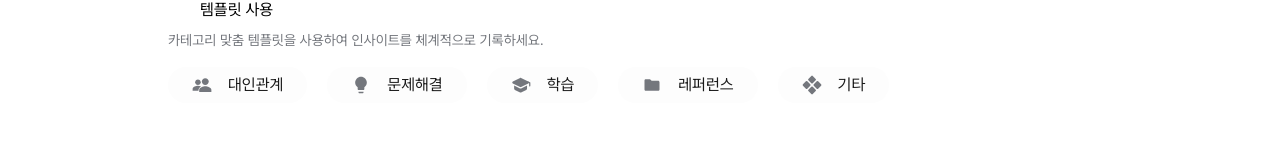
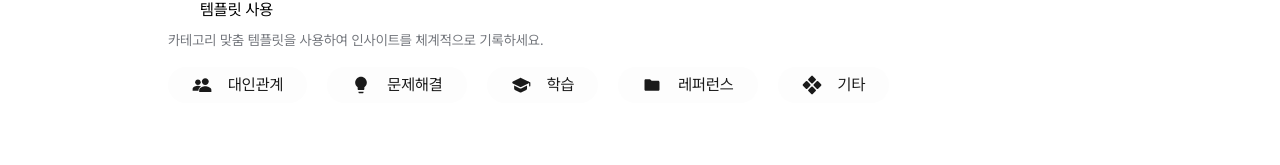
Before and after one commit to Teamie71/folioo-front, a Next.js app: page /log in a window 1280 px wide. Shown: the part 784-949 px from the top of the page. Built offline with nearby package versions, Linux system fonts and the light colour scheme.

Commit message:
🎨 Design: 아이콘 색상 Current로 수정

```diff
--- a/src/components/icons/EtcIcon.tsx
+++ b/src/components/icons/EtcIcon.tsx
@@ -10,8 +10,8 @@ export default function EtcIcon() {
       <g clipPath='url(#clip0_3242_1984)'>
         <path
           d='M7.08268 4.58321L10.0289 1.63696L12.9752 4.58321L10.0293 7.52946L7.08268 4.58321ZM12.4993 9.99988L15.4456 7.05363L18.3918 9.99988L15.446 12.9461L12.4993 9.99988ZM1.66602 9.99988L4.61227 7.05363L7.55852 9.99988L4.61268 12.9461L1.66602 9.99988ZM7.08268 15.4165L10.0289 12.4703L12.9752 15.4165L10.0293 18.3628L7.08268 15.4165Z'
-          fill='#74777D'
-          stroke='#74777D'
+          fill='currentColor'
+          stroke='currentColor'
           strokeWidth='2'
           strokeLinecap='round'
           strokeLinejoin='round'
--- a/src/components/icons/InterpersonIcon.tsx
+++ b/src/components/icons/InterpersonIcon.tsx
@@ -9,19 +9,19 @@ export default function InterpersonIcon() {
     >
       <path
         d='M5.9375 10C7.4908 10 8.75 8.7408 8.75 7.1875C8.75 5.6342 7.4908 4.375 5.9375 4.375C4.3842 4.375 3.125 5.6342 3.125 7.1875C3.125 8.7408 4.3842 10 5.9375 10Z'
-        fill='#74777D'
+        fill='currentColor'
       />
       <path
         d='M9.14062 11.5625C8.04063 11.0039 6.82656 10.7812 5.9375 10.7812C4.19609 10.7812 0.625 11.8492 0.625 13.9844V15.625H6.48438V14.9973C6.48438 14.2551 6.79688 13.5109 7.34375 12.8906C7.78008 12.3953 8.39102 11.9355 9.14062 11.5625Z'
-        fill='#74777D'
+        fill='currentColor'
       />
       <path
         d='M13.2812 11.25C11.2473 11.25 7.1875 12.5063 7.1875 15V16.875H19.375V15C19.375 12.5063 15.3152 11.25 13.2812 11.25Z'
-        fill='#74777D'
+        fill='currentColor'
       />
       <path
         d='M13.2812 10C15.1797 10 16.7188 8.46098 16.7188 6.5625C16.7188 4.66402 15.1797 3.125 13.2812 3.125C11.3828 3.125 9.84375 4.66402 9.84375 6.5625C9.84375 8.46098 11.3828 10 13.2812 10Z'
-        fill='#74777D'
+        fill='currentColor'
       />
     </svg>
   );
--- a/src/components/icons/LearningIcon.tsx
+++ b/src/components/icons/LearningIcon.tsx
@@ -11,19 +11,19 @@ export default function LearningIcon() {
         fillRule='evenodd'
         clipRule='evenodd'
         d='M3.125 10.5342V13.26C3.125 13.6935 3.24792 14.118 3.4795 14.4844C3.71108 14.8508 4.04182 15.144 4.43333 15.33L8.6 17.3083C8.90726 17.4543 9.24316 17.53 9.58333 17.53C9.9235 17.53 10.2594 17.4543 10.5667 17.3083L14.7333 15.33C15.1249 15.144 15.4556 14.8508 15.6872 14.4844C15.9188 14.118 16.0417 13.6935 16.0417 13.26V10.535L10.6458 13.2325C10.316 13.3975 9.95218 13.4834 9.58333 13.4834C9.21449 13.4834 8.85071 13.3975 8.52083 13.2325L3.125 10.5342Z'
-        fill='#74777D'
+        fill='currentColor'
       />
       <path
         fillRule='evenodd'
         clipRule='evenodd'
         d='M9.07906 2.88657C9.39573 2.72824 9.76906 2.72824 10.0857 2.88657L17.3007 6.49407C18.1299 6.90824 18.1299 8.09157 17.3007 8.50657L10.0857 12.1149C9.76906 12.2732 9.39573 12.2732 9.07906 12.1149L1.86406 8.50657C1.0349 8.09157 1.0349 6.90824 1.86406 6.49407L9.07906 2.88657Z'
-        fill='#74777D'
+        fill='currentColor'
       />
       <path
         fillRule='evenodd'
         clipRule='evenodd'
         d='M16.5237 6.80406C16.5977 6.65576 16.7276 6.54295 16.8849 6.49044C17.0421 6.43793 17.2137 6.45003 17.362 6.52406L19.0287 7.35739C19.1324 7.40938 19.2196 7.48923 19.2806 7.58798C19.3415 7.68674 19.3737 7.80052 19.3737 7.91656V10.8332C19.3737 10.999 19.3078 11.158 19.1906 11.2752C19.0734 11.3924 18.9144 11.4582 18.7487 11.4582C18.5829 11.4582 18.4239 11.3924 18.3067 11.2752C18.1895 11.158 18.1237 10.999 18.1237 10.8332V8.30323L16.8028 7.64239C16.6545 7.56835 16.5417 7.43843 16.4892 7.28121C16.4367 7.124 16.4496 6.95236 16.5237 6.80406Z'
-        fill='#74777D'
+        fill='currentColor'
       />
     </svg>
   );
--- a/src/components/icons/ProblemSolveIcon.tsx
+++ b/src/components/icons/ProblemSolveIcon.tsx
@@ -9,7 +9,7 @@ export default function ProblemSolveIcon() {
     >
       <path
         d='M9.99935 1.66675C8.45225 1.66675 6.96852 2.28133 5.87456 3.37529C4.7806 4.46925 4.16602 5.95299 4.16602 7.50008C4.16602 9.48341 5.15768 11.2251 6.66602 12.2834V14.1667C6.66602 14.3878 6.75381 14.5997 6.91009 14.756C7.06637 14.9123 7.27834 15.0001 7.49935 15.0001H12.4993C12.7204 15.0001 12.9323 14.9123 13.0886 14.756C13.2449 14.5997 13.3327 14.3878 13.3327 14.1667V12.2834C14.841 11.2251 15.8327 9.48341 15.8327 7.50008C15.8327 5.95299 15.2181 4.46925 14.1241 3.37529C13.0302 2.28133 11.5464 1.66675 9.99935 1.66675ZM7.49935 17.5001C7.49935 17.7211 7.58715 17.9331 7.74343 18.0893C7.89971 18.2456 8.11167 18.3334 8.33268 18.3334H11.666C11.887 18.3334 12.099 18.2456 12.2553 18.0893C12.4116 17.9331 12.4993 17.7211 12.4993 17.5001V16.6667H7.49935V17.5001Z'
-        fill='#74777D'
+        fill='currentColor'
       />
     </svg>
   );
--- a/src/components/icons/ReferenceIcon.tsx
+++ b/src/components/icons/ReferenceIcon.tsx
@@ -9,7 +9,7 @@ export default function ReferenceIcon() {
     >
       <path
         d='M3.84667 15.8334C3.46278 15.8334 3.1425 15.7051 2.88583 15.4484C2.62917 15.1917 2.50056 14.8712 2.5 14.4867V5.51341C2.5 5.12953 2.62861 4.80925 2.88583 4.55258C3.14306 4.29591 3.46306 4.1673 3.84583 4.16675H7.99667L9.66333 5.83341H16.1542C16.5375 5.83341 16.8578 5.96203 17.115 6.21925C17.3722 6.47647 17.5006 6.79675 17.5 7.18008V14.4876C17.5 14.8709 17.3717 15.1912 17.115 15.4484C16.8583 15.7056 16.5381 15.834 16.1542 15.8334H3.84667Z'
-        fill='#74777D'
+        fill='currentColor'
       />
     </svg>
   );
--- a/src/features/experience/chat/components/CardMentionDetailModal.tsx
+++ b/src/features/experience/chat/components/CardMentionDetailModal.tsx
@@ -33,32 +33,32 @@ export function CardMentionDetailModal({
     switch (category) {
       case '대인관계':
         return (
-          <div className='scale-90'>
+          <div className=''>
             <InterpersonIcon />
           </div>
         );
       case '문제해결':
         return (
-          <div className='scale-90'>
+          <div className=''>
             <ProblemSolveIcon />
           </div>
         );
       case '학습':
         return (
-          <div className='scale-90'>
+          <div className=''>
             <LearningIcon />
           </div>
         );
       case '레퍼런스':
         return (
-          <div className='scale-90'>
+          <div className=''>
             <ReferenceIcon />
           </div>
         );
       case '기타':
       default:
         return (
-          <div className='scale-90'>
+          <div className=''>
             <EtcIcon />
           </div>
         );
--- a/src/features/experience/chat/components/ChatMention.tsx
+++ b/src/features/experience/chat/components/ChatMention.tsx
@@ -21,17 +21,17 @@ interface MentionItem {
 const DUMMY_ITEMS: MentionItem[] = [
   {
     id: '1',
-    title: '제목제목제목',
+    title: '제목',
     date: '2025.01.10',
-    content: '내용이 들어가는 곳입니다.',
+    content: '내용내용',
     activityName: '미분류',
     category: '대인관계',
   },
   {
     id: '2',
-    title: '제목제목제목',
+    title: '제목제목',
     date: '2025.01.11',
-    content: '두 번째 내용입니다.',
+    content: '내용내용내용내용내용내용',
     activityName: '활동 A',
     category: '문제해결',
   },
@@ -39,23 +39,23 @@ const DUMMY_ITEMS: MentionItem[] = [
     id: '3',
     title: '제목제목제목',
     date: '2025.01.12',
-    content: '세 번째 내용입니다.',
+    content: '내용내용내용내용내용내용내용내용',
     activityName: '활동 BB',
     category: '학습',
   },
   {
     id: '4',
-    title: '제목제목제목',
+    title: '제목제목제목제목',
     date: '2025.01.13',
-    content: '네 번째 내용입니다.',
+    content: '내용내용내용내용내용내용내용내용내용내용',
     activityName: '미분류',
     category: '레퍼런스',
   },
   {
     id: '5',
-    title: '제목제목제목',
+    title: '제목제목제목제목제목',
     date: '2025.01.14',
-    content: '다섯 번째 내용입니다.',
+    content: '내용내용내용내용내용내용내용내용내용내용내용내용',
     activityName: '미분류',
     category: '기타',
   },
@@ -83,35 +83,35 @@ export const ChatMention = ({ onSelect }: ChatMentionProps) => {
       <div className='flex h-[15rem] w-[35.2rem] flex-col rounded-[1rem] border border-[#CDD0D5] bg-[#FDFDFD] shadow-[0px_0px_32px_0px_#00000040]'>
         <div className='flex items-center'>
           <div className='flex items-center justify-center'>
-            <div className='flex cursor-pointer items-center gap-[0.5rem] border-b-[0.125rem] border-[#9EA4A9] px-[1.25rem] py-[0.75rem] hover:rounded-tl-[1rem] hover:border-b-[#5060C5] hover:bg-[#F6F5FF] hover:font-bold hover:text-[#5060C5]'>
+            <div className='flex cursor-pointer items-center gap-[0.5rem] border-b-[0.125rem] border-[#9EA4A9] px-[1.25rem] py-[0.75rem] text-[#1A1A1A] hover:rounded-tl-[1rem] hover:border-b-[#5060C5] hover:bg-[#F6F5FF] hover:font-bold hover:text-[#5060C5]'>
               <InterpersonIcon />
               <p>대인관계</p>
             </div>
           </div>
 
           <div className='flex items-center justify-center'>
-            <div className='flex cursor-pointer items-center gap-[0.5rem] border-b-[0.125rem] border-[#9EA4A9] px-[1.25rem] py-[0.75rem] hover:rounded-tr-[1rem] hover:border-b-[#5060C5] hover:bg-[#F6F5FF] hover:font-bold hover:text-[#5060C5]'>
+            <div className='flex cursor-pointer items-center gap-[0.5rem] border-b-[0.125rem] border-[#9EA4A9] px-[1.25rem] py-[0.75rem] text-[#1A1A1A] hover:rounded-tr-[1rem] hover:border-b-[#5060C5] hover:bg-[#F6F5FF] hover:font-bold hover:text-[#5060C5]'>
               <ProblemSolveIcon />
               <p>문제해결</p>
             </div>
           </div>
 
           <div className='flex items-center justify-center'>
-            <div className='flex cursor-pointer items-center gap-[0.5rem] border-b-[0.125rem] border-[#9EA4A9] px-[1.25rem] py-[0.75rem] hover:rounded-tr-[1rem] hover:border-b-[#5060C5] hover:bg-[#F6F5FF] hover:font-bold hover:text-[#5060C5]'>
+            <div className='flex cursor-pointer items-center gap-[0.5rem] border-b-[0.125rem] border-[#9EA4A9] px-[1.25rem] py-[0.75rem] text-[#1A1A1A] hover:rounded-tr-[1rem] hover:border-b-[#5060C5] hover:bg-[#F6F5FF] hover:font-bold hover:text-[#5060C5]'>
               <LearningIcon />
               <p>학습</p>
             </div>
           </div>
 
           <div className='flex items-center justify-center'>
-            <div className='flex cursor-pointer items-center gap-[0.5rem] border-b-[0.125rem] border-[#9EA4A9] px-[1.25rem] py-[0.75rem] hover:rounded-tr-[1rem] hover:border-b-[#5060C5] hover:bg-[#F6F5FF] hover:font-bold hover:text-[#5060C5]'>
+            <div className='flex cursor-pointer items-center gap-[0.5rem] border-b-[0.125rem] border-[#9EA4A9] px-[1.25rem] py-[0.75rem] text-[#1A1A1A] hover:rounded-tr-[1rem] hover:border-b-[#5060C5] hover:bg-[#F6F5FF] hover:font-bold hover:text-[#5060C5]'>
               <ReferenceIcon />
               <p>레퍼런스</p>
             </div>
           </div>
 
           <div className='flex items-center justify-center'>
-            <div className='flex cursor-pointer items-center gap-[0.5rem] border-b-[0.125rem] border-[#9EA4A9] px-[1.25rem] py-[0.75rem] hover:rounded-tr-[1rem] hover:border-b-[#5060C5] hover:bg-[#F6F5FF] hover:font-bold hover:text-[#5060C5]'>
+            <div className='flex cursor-pointer items-center gap-[0.5rem] border-b-[0.125rem] border-[#9EA4A9] px-[1.25rem] py-[0.75rem] text-[#1A1A1A] hover:rounded-tr-[1rem] hover:border-b-[#5060C5] hover:bg-[#F6F5FF] hover:font-bold hover:text-[#5060C5]'>
               <EtcIcon />
               <p>기타</p>
             </div>
--- a/src/features/log/components/LogCardDetailModal.tsx
+++ b/src/features/log/components/LogCardDetailModal.tsx
@@ -71,32 +71,32 @@ export function LogDetailModal({
     switch (category) {
       case '대인관계':
         return (
-          <div className='scale-90'>
+          <div className='scale-90 text-[#74777D]'>
             <InterpersonIcon />
           </div>
         );
       case '문제해결':
         return (
-          <div className='scale-90'>
+          <div className='scale-90 text-[#74777D]'>
             <ProblemSolveIcon />
           </div>
         );
       case '학습':
         return (
-          <div className='scale-90'>
+          <div className='scale-90 text-[#74777D]'>
             <LearningIcon />
           </div>
         );
       case '레퍼런스':
         return (
-          <div className='scale-90'>
+          <div className='scale-90 text-[#74777D]'>
             <ReferenceIcon />
           </div>
         );
       case '기타':
       default:
         return (
-          <div className='scale-90'>
+          <div className='scale-90 text-[#74777D]'>
             <EtcIcon />
           </div>
         );
```
